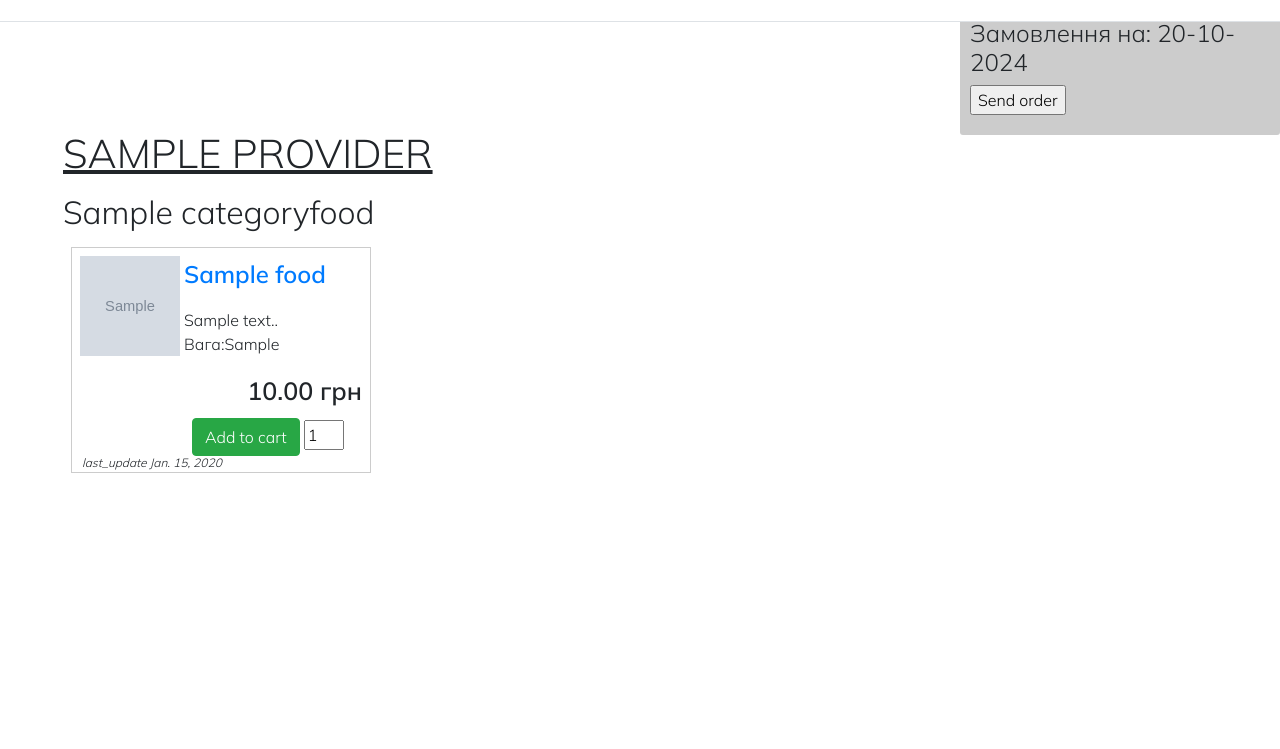
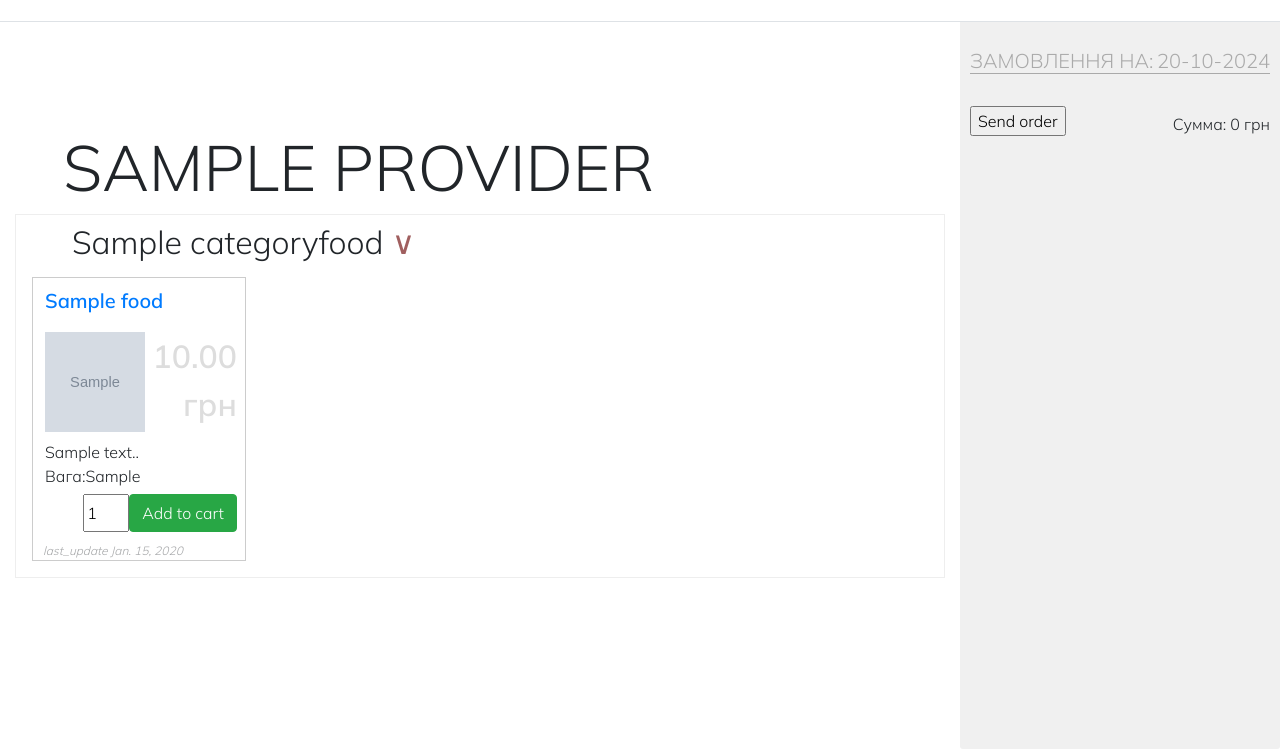
Before and after one commit to Sokirlov/ClerkFoodHub, a Django app: page /ct/ in a window 1280 px wide, after a click that opens the changed part. Shown: the part 51-800 px from the top of the page. Run offline with Django 3.2, Linux system fonts and the light colour scheme; a user stored in the database is signed in; tables that the repository leaves empty hold one stand-in row (values such as "Sample post"); grey boxes marked "Sample" are stand-in pictures; parts of the project's set-up code (start-up, migrations or seed data) failed here and were passed over; some libraries are stand-ins or nearby versions.

Commit message:
heroku-1

```diff
--- a/ClerkFoodhub/templates/catering/manu.html
+++ b/ClerkFoodhub/templates/catering/manu.html
@@ -3,19 +3,31 @@
 {% block title %}Замовлення на:{% endblock %}
 {% block header %}
     <style>
-    .cat-container{
+    .cat-container {
         display: flex;
         flex-direction: row;
         flex-wrap: wrap;
     }
+    .accordion-item {
+        border: solid 1px #eee;
+    }
     .cart{
         position: fixed;
         top: 50px;
+        bottom: 0;
         right: 0px;
-        background: #cccccc;
+        background: #f0f0f0;
         border: blueviolet 1px;
         border-radius: 3px;
         padding: 20px 10px;
+    }
+    .accordion-header::after{
+        content: '\0009 \2228';
+        color: #a05f5f;
+    }
+    .collapsed > .accordion-header::after{
+        content: ' \0009 \005E';
+        color: darkcyan;
     }
     .food_image{
         min-width: 100px;
@@ -27,32 +39,45 @@
         background-size: cover;"
     }
     .food_block{
-        width: 24%;
+        width: calc(24% - 5px);
         border: 1px solid #ccc;
         position: relative;
-        min-width: 300px;
+        min-width: 200px;
     }
     .food_category:nth-child(2n){
         background-color: rgba(150,150,150,0.1);
     }
     h1{
-        text-decoration: underline;
         text-transform: uppercase;
+        font-size: 4rem;
+
+    }
+    h5{
+        margin-top: 30px;
+        text-transform: uppercase;
+        display: flex;
+        flex-direction: row;
+        flex-wrap: nowrap;
+        justify-content: space-between;
+        border-bottom: 1px solid #aaa;
+        color: #aaa;
     }
     .food_name{
-        font-size: 24px;
+        font-size: 20px;
         font-weight: 600;
     }
     .price{
-        font-size: 25px;
+        font-size: 32px;
         font-weight: 600;
         text-align: right;
+        color: #ddd;
     }
     em{
         position: absolute;
         bottom: 0;
         left: 10px;
         font-size: 12px;
+        opacity: 0.4;
     }
     #cart_order input{
         width: 40px;
@@ -64,10 +89,20 @@
         text-decoration: line-through red;
         opacity: 0.3;
     }
+    .cart_btn{
+        position: absolute;
+        bottom: 20px;
+        display: flex;
+        flex-direction: row;
+        flex-wrap: nowrap;
+        justify-content: flex-end;
+    }
+    .description{
+        margin-bottom: 4rem;
+    }
     </style>
     <script>
         function validate_count() {
-            console.log('workedd')
             $('input').each(function () {
                 if ($(this).val() == 0) {
                     console.log('if', $('input').val())
@@ -79,11 +114,21 @@
             })
 
         }
-
+        function cart_order_sum() {
+            let total = 0;
+            $('.cart_object').each(function() {
+                let price = $(this).find('.cart_food_price').text().trim();
+                let quantity = $(this).find("input").val()
+                total += parseFloat(price) * parseFloat(quantity);
+            });
+            $('#cart_summ_order').html(total)
+        }
         $(document).ready(function () {
+            cart_order_sum()
             $('.cart_add').click(function () {
                 let food_id = $(this).attr('food_id')
                 let food_name = $(this).attr('food_name')
+                let food_price = $(this).attr('food_price')
                 let container = $(this).parent('.cart_btn')
                 let count = container.children('input').val()
                 $('#cart_order').append(function () {
@@ -93,21 +138,25 @@
                         food_in_cart.val(new_quant).attr('type', 'number').attr('value', new_quant)
                         validate_count()
                     } else {
-                        $(this).append('<tr><td><span class="cart_food_name">' + food_name + '</span></td>' +
-                            '<td><input type="number" name="' + food_id + '" value="' + count + '"></td>' +
-                            '<td>&nbsp;<span class="deleting" name="' + food_id + '">x</span></td>' +
+                        $(this).append('<tr class="cart_object">' +
+                            '<td><span class="cart_food_name">' + food_name + '</span></td>' +
+                            '<td><span class="cart_food_price">' + food_price + '</span></td>' +
+                            '<td width="30px"><input type="number" name="' + food_id + '" value="' + count + '"></td>' +
+                            '<td width="10px">&nbsp;<span class="deleting" name="' + food_id + '">x</span></td>' +
                             '</tr>')
                     }
+                    cart_order_sum()
                 })
             })
             {#$('.deleting').click(function () {#}
             $('#cart_order').on('click', '.deleting', function(){
-                console.log('deliting click')
                 $('input[name="' + $(this).attr("name") + '"]').val(0).attr('value', 0)
                 validate_count()
+                cart_order_sum()
             })
             $('#cart_order').on('click', 'input', function () {
                 validate_count()
+                cart_order_sum()
             })
         });
     </script>
@@ -116,29 +165,43 @@
     <div style="height: 60px;">&nbsp;</div>
     <div class="w-100 d-flex flex-colomn">
 {#    <div class="col-1">&nbsp;</div>#}
-    <div class="col-10">
+    <div class="col-9">
         {% for provider in providers %}
             <div class="">
                 <h1 class="ml-5">{{ provider }}</h1>
                 <div class="accordion accordion-flush" id="accordionFlushFood">
                     {% for cat in provider.categorysfoods.all %}
                         {% if cat.foods.all %}
-                            <div class="w-100 mt-1 pl-5 p-2 food_category accordion-item">
-                                <a class="accordion-button collapsed" type="button" data-bs-toggle="collapse" data-bs-target="#flush-collapse_{{ provider |slugify }}_{{ forloop.counter }}" aria-expanded="false" aria-controls="flush-collapse_{{ provider|slugify }}_{{ forloop.counter }}">
-                                    <h2 class="accordion-header" id="flush-heading_{{ provider|slugify }}_{{ forloop.counter }}">{{ cat }}</h2>
-                                </a>
+                            <div class="w-100 mt-1 p-2 food_category accordion-item">
+                                <div class="accordion-button collapsed" type="button" data-bs-toggle="collapse"
+                                   data-bs-target="#flush-collapse_{{ provider |slugify }}_{{ forloop.counter }}" aria-expanded="false"
+                                   aria-controls="flush-collapse_{{ provider|slugify }}_{{ forloop.counter }}">
+
+                                    <h2 class="accordion-header  pl-5" id="flush-heading_{{ provider|slugify }}_{{ forloop.counter }}">{{ cat }}</h2>
+
+                                </div>
+
                                 <div id="flush-collapse_{{ provider|slugify }}_{{ forloop.counter }}" class="cat-container accordion-collapse collapse" aria-labelledby="flush-heading_{{ provider|slugify }}_{{ forloop.counter }}" data-bs-parent="#accordionFlushFood">
                                     {% for foo in cat.foods.all %}
                                         <div class="p-2 m-2 d-flex flex-row food_block">
-                                            <div class="food_image" style="background-image: url('{{ foo.image }}');">
-                                            </div>
+
                                             <div class="pl-1 w-100">
-                                                <p class="food_name"><a href="{{ foo.link }}">{{ foo.title }}</a></p>
-                                                <p>{{ foo.description }}. <br>Вага:{{ foo.weight }}</p>
-                                                <div class="price">{{ foo.price }} грн</div>
+                                                <p class="food_name"><a href="{{ foo.link }}" target="_blank">{{ foo.title }}</a></p>
+                                                <div class="d-flex flex-nowrap justify-content-between pb-2">
+                                                    <div class="food_image" style="background-image: url('{{ foo.image }}');"></div>
+                                                    <div class="price">{{ foo.price }} грн</div>
+                                                </div>
+                                                <p class="description">{{ foo.description }}. <br>
+                                                    {% if foo.weight %}Вага:{{ foo.weight }}{% endif %}
+                                                </p>
+
                                                 <div class="cart_btn m-2">
-                                                    <div class="btn btn-success cart_add" food_id="{{ foo.id }}" food_name="{{ foo.title }}">Add to cart </div>
                                                     <input class="w-25" type="number" value="1" >
+                                                    <div class="btn btn-success cart_add"
+                                                         food_id="{{ foo.id }}"
+                                                         food_price="{{ foo.price }}"
+                                                         food_name="{{ foo.title }}">
+                                                        Add to cart </div>
                                                 </div>
                                                 <em>last_update {{ foo.last_update }}</em>
                                             </div>
@@ -153,15 +216,16 @@
         {% endfor %}
     </div>
     <div class="col-3 cart">
-        <h4>Замовлення на: {{ order_day }}</h4>
+        <h5></span>Замовлення на:</span> <span>{{ order_day }}</span></h5>
         <form method="post" name="DTAA">
             {% csrf_token %}
             <input type="hidden" name="order_day" value="{{ order_day }}">
-            <table id="cart_order">
+            <table id="cart_order" width="100%">
             {% if ordered %}
                 {% for ord in ordered %}
-                    <tr>
+                    <tr class="cart_object">
                         <td><span class="cart_food_name{% if ord.payer %} text-success{% endif %}">{{ ord.food }}</span></td>
+                        <td><span class="cart_food_price{% if ord.payer %} text-success{% endif %}">{{ ord.food.price }}</span></td>
                         <td><input type="number" name="{{ ord.food.id }}" value="{{ ord.quantity }}"{% if ord.payer %}disabled {% endif %}></td>
                         <td>{% if ord.payer %}
                         {% else %}
@@ -171,7 +235,12 @@
                 {% endfor %}
             {% endif %}
             </table>
-             <input type="submit" value="Send order">
+            <div class="d-flex justify-content-between">
+                <input class="mt-4" type="submit" value="Send order">
+                <div class="align-content-end">
+                    Сумма: <span id="cart_summ_order">0</span> грн
+                </div>
+            </div>
         </form>
 
     </div>
```
Also changed, not shown: ClerkFoodhub/apps/catering/admin.py (+4 -3 lines), ClerkFoodhub/templates/cart/orders_list.html (+6 -1 lines), ClerkFoodhub/templates/registration/login.html (+16 -8 lines).
